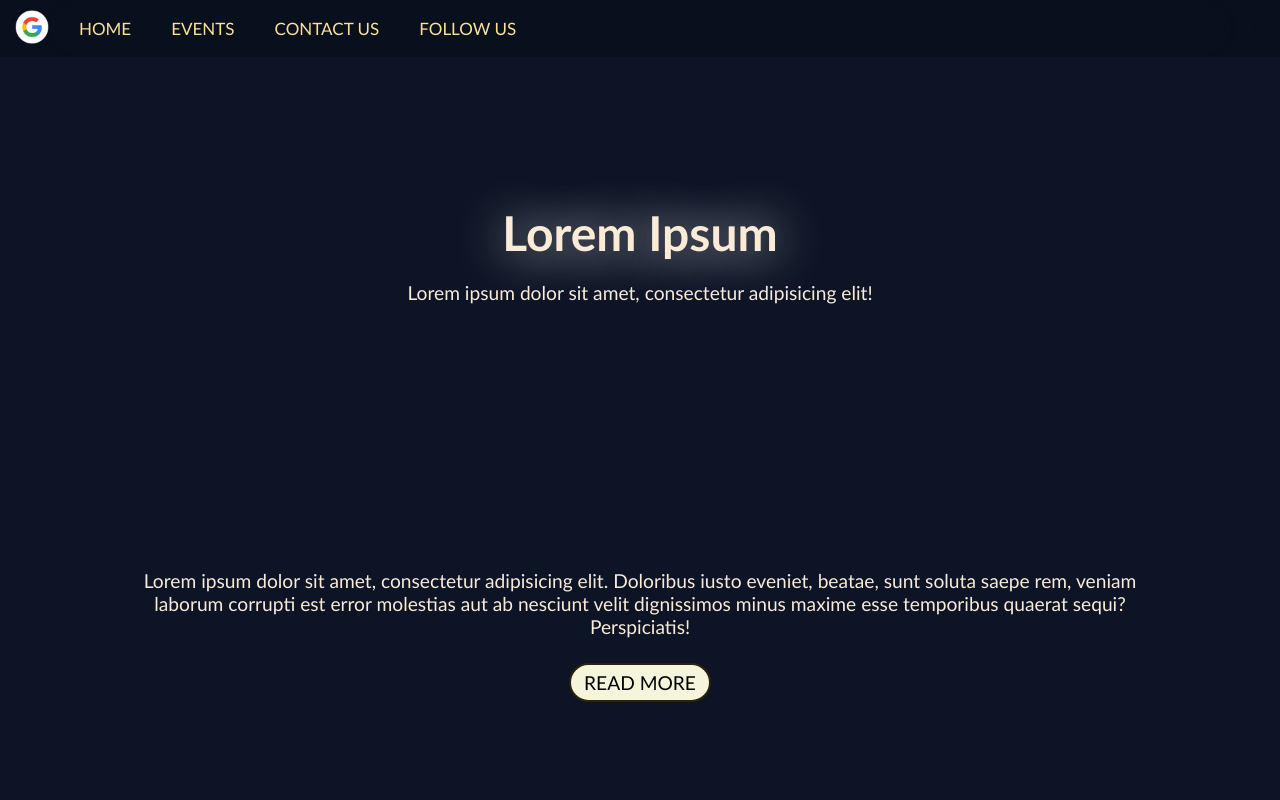
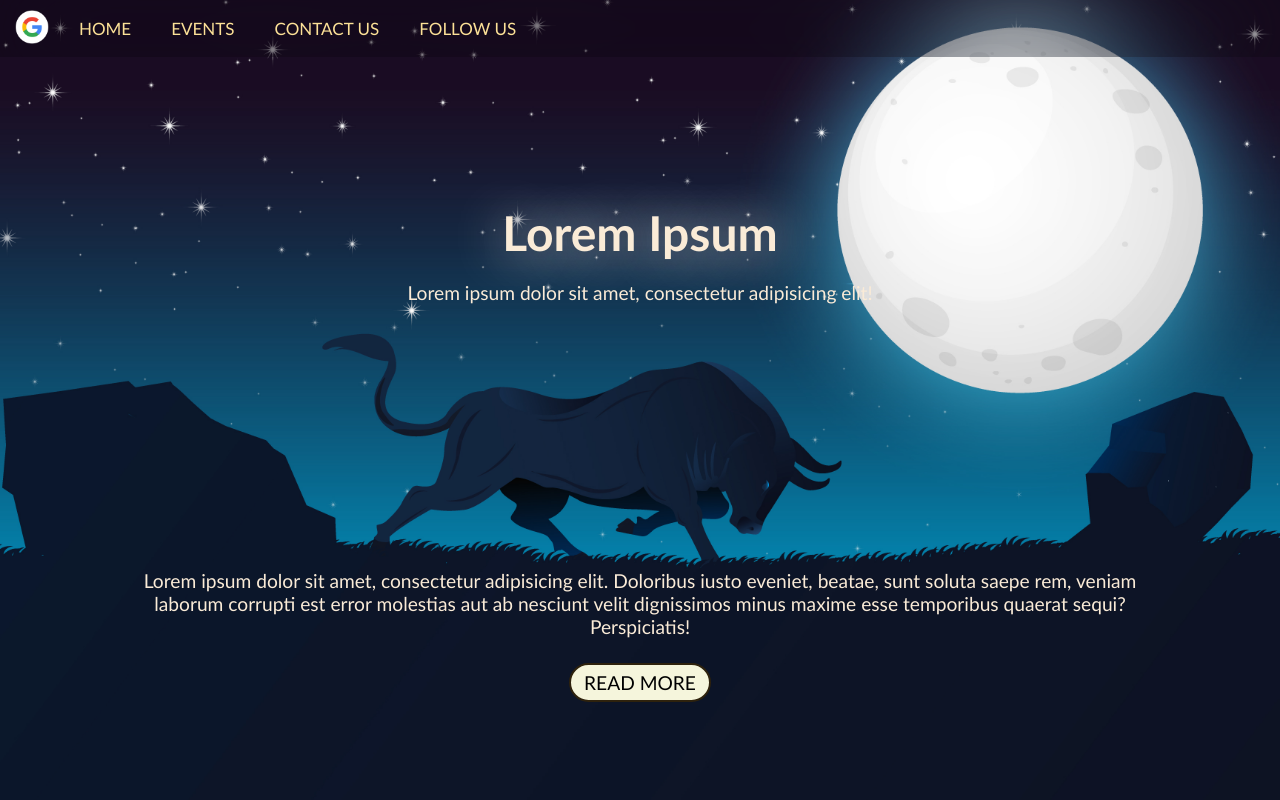
Before and after one commit to aum-chauhan-175/BASIC-WEB-PAGE, a plain HTML site: page index.html in a window 1280 px wide. Shown: the top 800 px of the page. Drawn offline with Linux system fonts and the light colour scheme; files whose address does not match are found by name.

Commit message:
Update style.css

```diff
--- a/PROJECT 2 /style/style.css
+++ b/PROJECT 2 /style/style.css
@@ -100,7 +100,7 @@ html {
 #home::before {
     content: "";
     position: absolute;
-    background: url('/img/bg.jpg') no-repeat center center/cover;
+    background: url('/PROJECT 2 /img/bg.jpg') no-repeat center center/cover;
     height: 100%;
     top: 0px;
     left: 0px;
```
